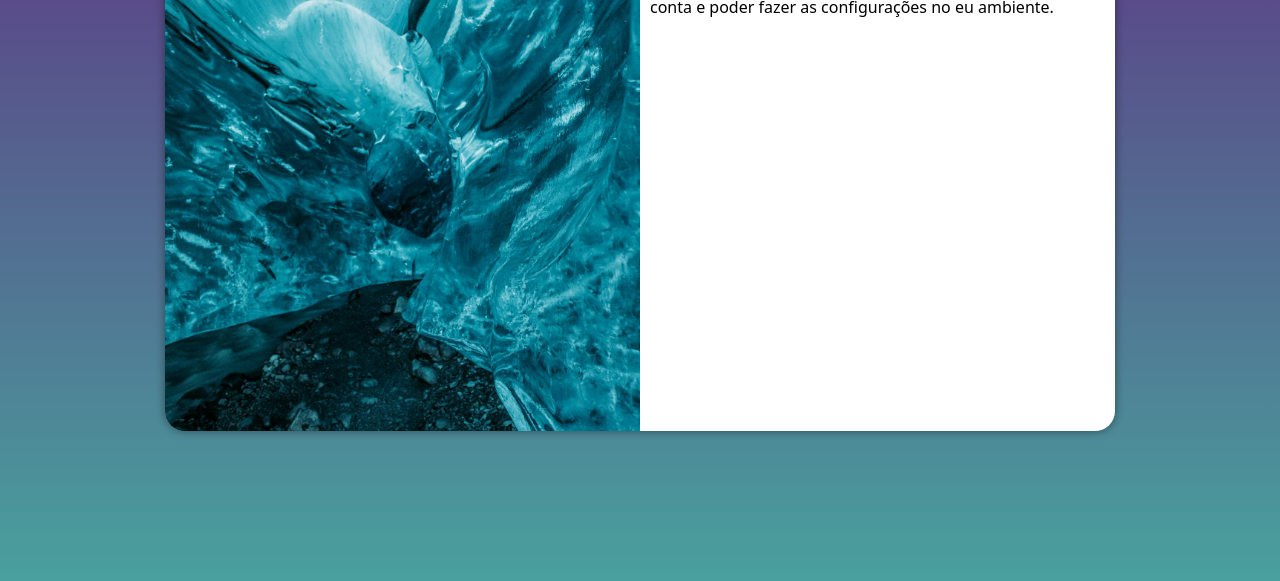
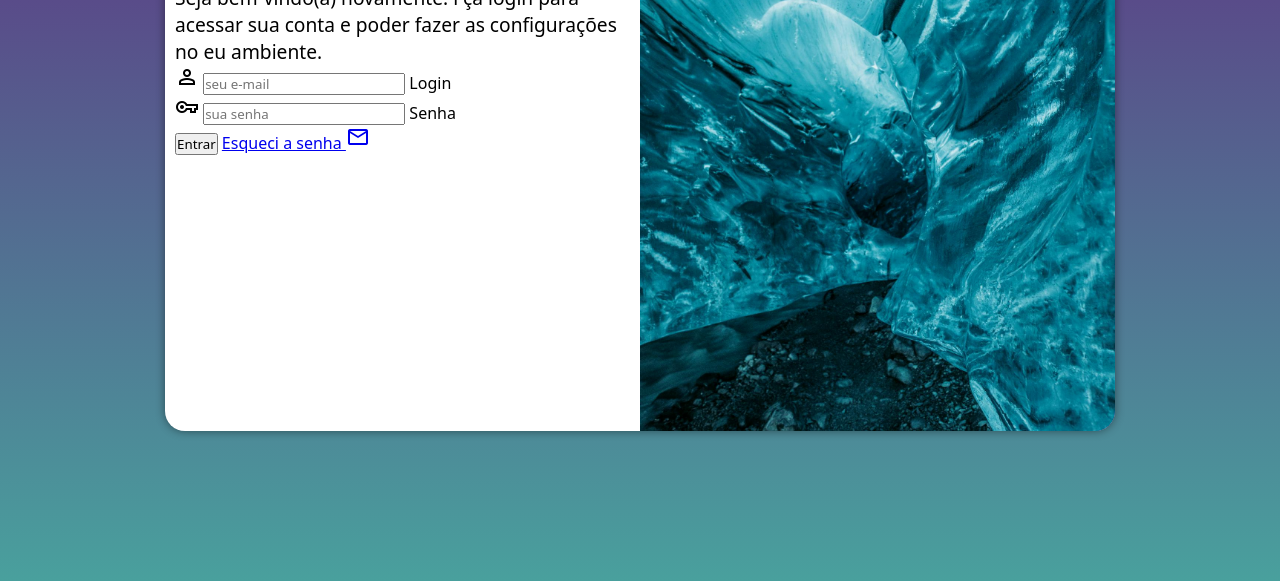
Before and after one commit to KamilyBolsoni/projeto-login, a plain HTML site: page index.html in a window 1280 px wide. Shown: the part 219-800 px from the top of the page. Drawn offline with nearby package versions, Linux system fonts and the light colour scheme.

Commit message:
adicionei o formulário

```diff
--- a/estilos/media-query.css
+++ b/estilos/media-query.css
@@ -29,13 +29,21 @@
     }
 
     section#login > div#imagem{
-        float: left;
+        float: right;
         width: 50%;
         height: 100%;
     }
 
     section#login > div#formulario{
-        float: right;
+        float: left;
         width: 50%;
     }
+
+    div#formulario > h1{
+        font-size: 2em;
+    }
+
+    div#formulario > p{
+        font-size: 1.2em;
+    }
 }
--- a/estilos/style.css
+++ b/estilos/style.css
@@ -51,3 +51,7 @@ section#login > div#formulario{
     display: block;
     padding: 10px;
 }
+
+div#formulario > p{
+    font-size: 0.8em;
+}
--- a/index.html
+++ b/index.html
@@ -4,6 +4,7 @@
     <meta charset="UTF-8">
     <meta name="viewport" content="width=device-width, initial-scale=1.0">
     <title>Login</title>
+    <link href="https://fonts.googleapis.com/css2?family=Material+Symbols+Outlined" rel="stylesheet"/>
     <link rel="stylesheet" href="estilos/style.css">
     <link rel="stylesheet" href="estilos/media-query.css">
 </head>
@@ -16,7 +17,22 @@
             <div id="formulario">
                 <h1>Login</h1>
                 <p>Seja bem-vindo(a) novamente. Fça login para acessar sua conta e poder fazer as configurações no eu ambiente.</p>
-                <form action="login.php" method="post"></form>
+                <form action="login.php" method="post">
+                    <div class="campo">
+                        <span class="material-symbols-outlined">person</span>
+                        <input type="email" name="login" id="ilogin" placeholder="seu e-mail" autocomplete="email" required maxlength="30">
+                        <label for="ilogin">Login</label>
+                    </div>
+                    <div class="campo">
+                        <span class="material-symbols-outlined">vpn_key</span>
+                        <input type="password" name="senha" id="isenha" placeholder="sua senha" autocomplete="current-password" required minlength="8" maxlength="20">
+                        <label for="isenha">Senha</label>
+                    </div>
+                    <input type="submit" value="Entrar">
+                    <a href="esqueci.htm">
+                        Esqueci a senha <span class="material-symbols-outlined">mail</i>
+                    </a>
+                </form>
             </div>
         </section>
     </main>
```
